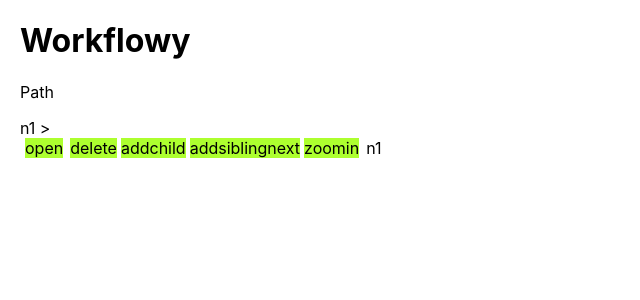
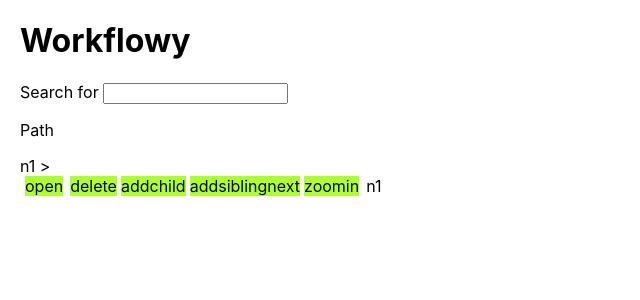
Before and after one commit to ikbhal/wf786, a React (Create React App) app: page / in a window 1280 px wide. Shown: the top 300 px of the page, without its empty margins (0-640 px from the left). Built offline with nearby package versions, Linux system fonts and the light colour scheme.

Commit message:
search started

```diff
--- a/src/App.js
+++ b/src/App.js
@@ -16,6 +16,7 @@
 import './App.css';
 
 import {PathSection} from './Path';
+import {Search} from './Search';
 
 function App() {
   var zoomNode = useSelector(selectZoomNode);
@@ -26,6 +27,7 @@
   return (
       <div className="App">
         <h1>Workflowy</h1>
+        <Search/>
         <PathSection/>
         <Node node={zoomNode} parentId={zoomParentNode}
           addToPath={e=> dispatch(clearPathNodes())}/>
--- /dev/null
+++ b/src/Search.js
@@ -0,0 +1,24 @@
+import React, { useState } from 'react';
+import { useSelector, useDispatch } from 'react-redux';
+import { setNodeText } from './WfSlice';
+
+
+export function Search() {
+
+  var [text, setText] = useState('');
+  return (
+    <div>
+        Search for {text}
+        <input type="text" value={text}
+            onChange={e=> setText(e.target.value)}
+            onKeyPress={e=> {
+                console.log("inside key presss e:", e);
+                console.log("e.key:", e.key);
+                if(e.key == 'Enter'){
+                    console.log("Ikbhal enter pressed");
+                }
+            }}/>
+
+    </div>
+  );
+}
--- a/src/WfSlice.js
+++ b/src/WfSlice.js
@@ -182,6 +182,9 @@
         console.log("inside addPathToPathNodes action:", action);
         var node = state.nodes.find(n=> n.id ==action.payload);
         state.pathNodes.push(node);
+    },
+    search: (state, action) =>{
+        console.log("inside search");
     }
   },
 });
```
